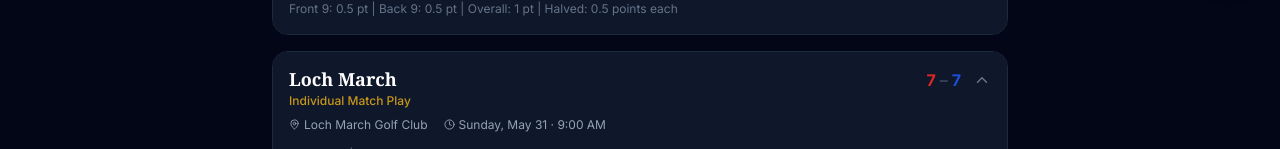
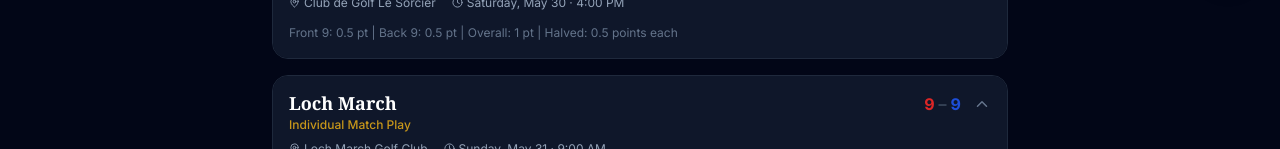
Before and after one commit to dcoughlin12/ryder-cup-app-v2, a React (Vite) app: page / in a window 1280 px wide. Shown: the part 803-952 px from the top of the page. Built offline with nearby package versions, Linux system fonts and the light colour scheme; no server answers.

Commit message:
Update tournament.ts

```diff
--- a/src/data/tournament.ts
+++ b/src/data/tournament.ts
@@ -213,8 +213,8 @@
           west: west.brently,
           result: "west",
         },
-        { id: "r3m3", teeTime: "9:20", east: east.glashan, west: west.reese, result: null },
-        { id: "r3m4", teeTime: "9:30", east: east.justin, west: west.dacosta, result: null },
+        { id: "r3m3", teeTime: "9:20", east: east.glashan, west: west.reese, result: "east" },
+        { id: "r3m4", teeTime: "9:30", east: east.justin, west: west.dacosta, result: "west" },
         { id: "r3m5", teeTime: "9:40", east: east.brandon, west: west.jackson, result: "west" },
         { id: "r3m6", teeTime: "9:50", east: east.darryl, west: west.miller, result: null },
         { id: "r3m7", teeTime: "10:00", east: east.devin, west: west.walsh, result: "east" },
```
